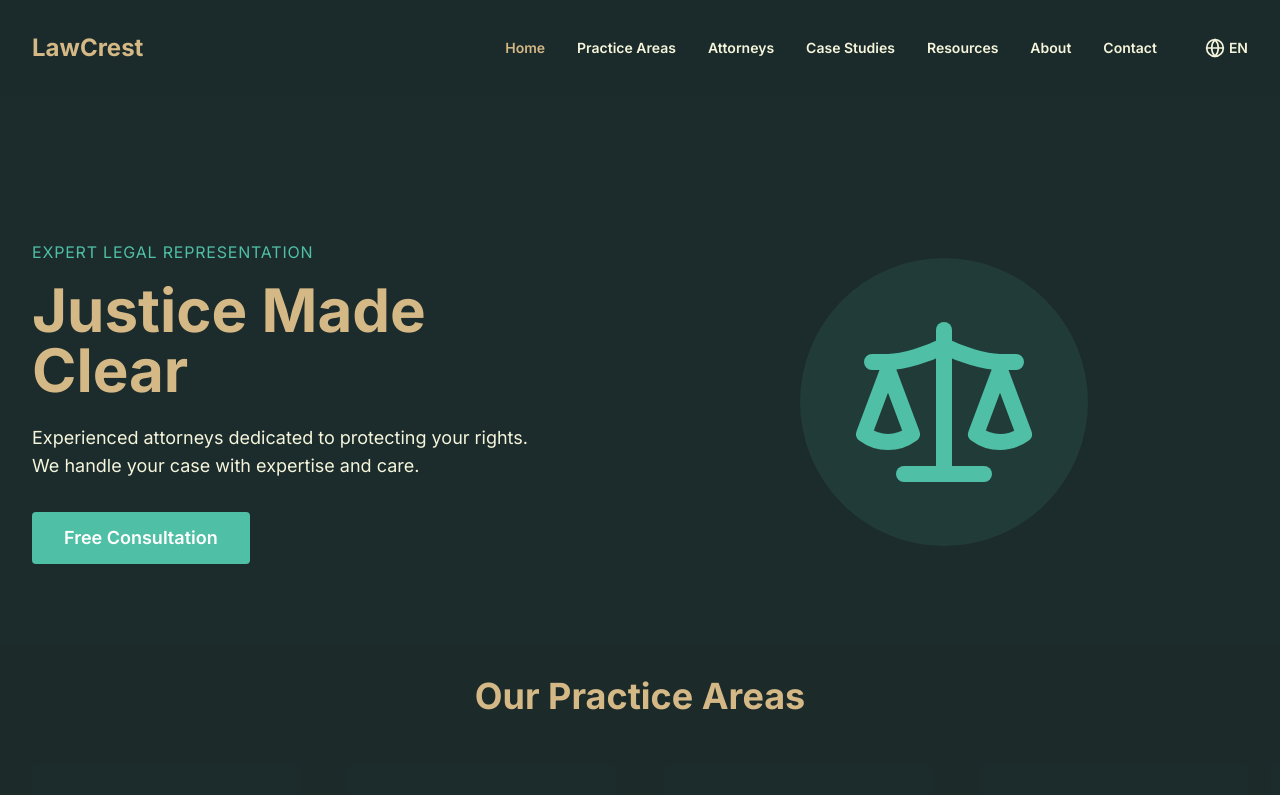
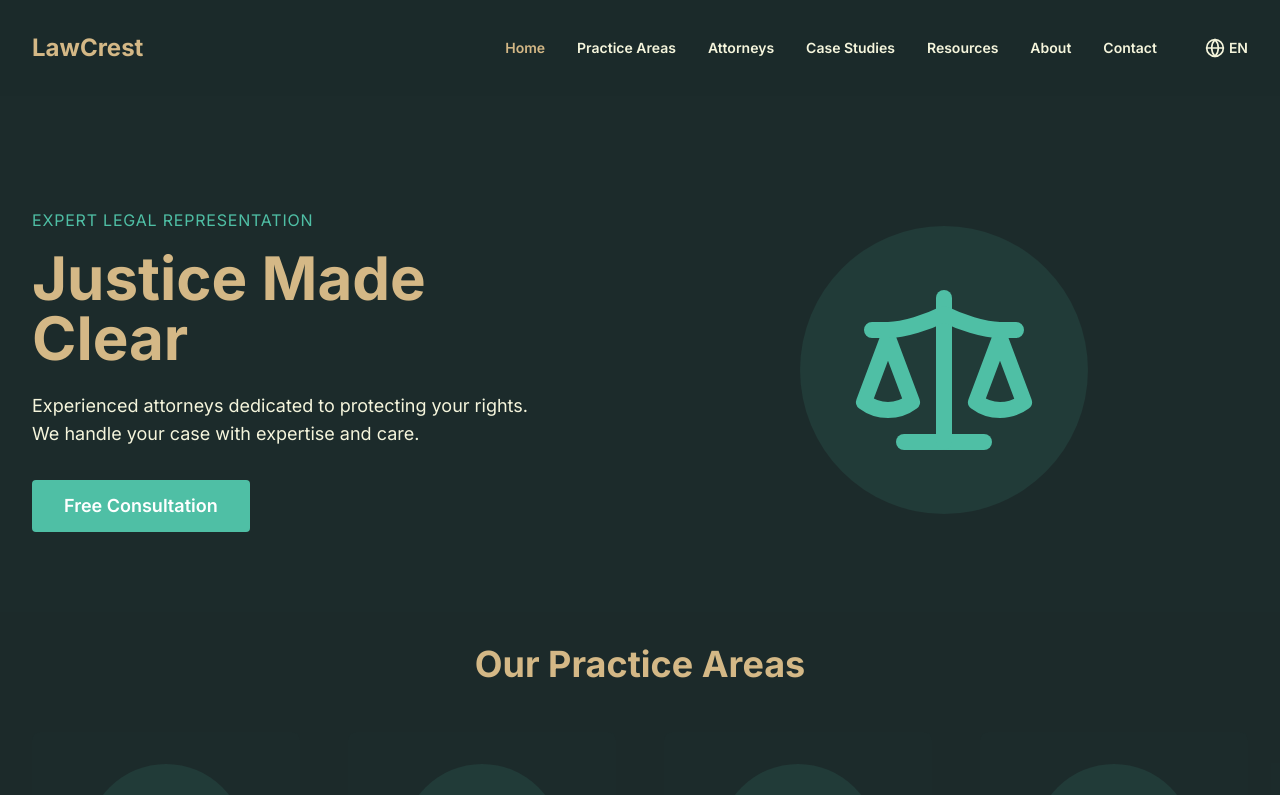
Before and after one commit to bg-vc/bg-law-front, a Next.js app: page / in a window 1280 px wide. Shown: the top 795 px of the page. Built offline with nearby package versions, Linux system fonts and the light colour scheme.

Commit message:
style: reduce spacing between header and main content for all pages

```diff
--- a/src/app/(main)/layout.tsx
+++ b/src/app/(main)/layout.tsx
@@ -15,11 +15,11 @@ export default function MainLayout({
   children: React.ReactNode
 }) {
   return (
-    <>
+    <div className="flex flex-col min-h-screen">
       <Header />
-      <main className="min-h-screen bg-dark pt-24">
+      <main className="flex-grow pt-8 bg-dark">
         {children}
       </main>
-    </>
+    </div>
   )
 }
--- a/src/components/layout/Hero.tsx
+++ b/src/components/layout/Hero.tsx
@@ -4,7 +4,7 @@ import { Scale } from 'lucide-react'
 
 export default function Hero() {
   return (
-    <section className="relative w-full bg-dark pt-16">
+    <section className="relative w-full bg-dark pt-8">
       <div className="mx-auto max-w-7xl h-full px-4 sm:px-6 lg:px-8 py-16 md:py-20 flex flex-col md:flex-row items-center justify-between">
         <div className="max-w-[500px] text-center md:text-left mb-12 md:mb-0">
           <p className="text-primary text-sm md:text-base uppercase tracking-wider mb-4">
```
